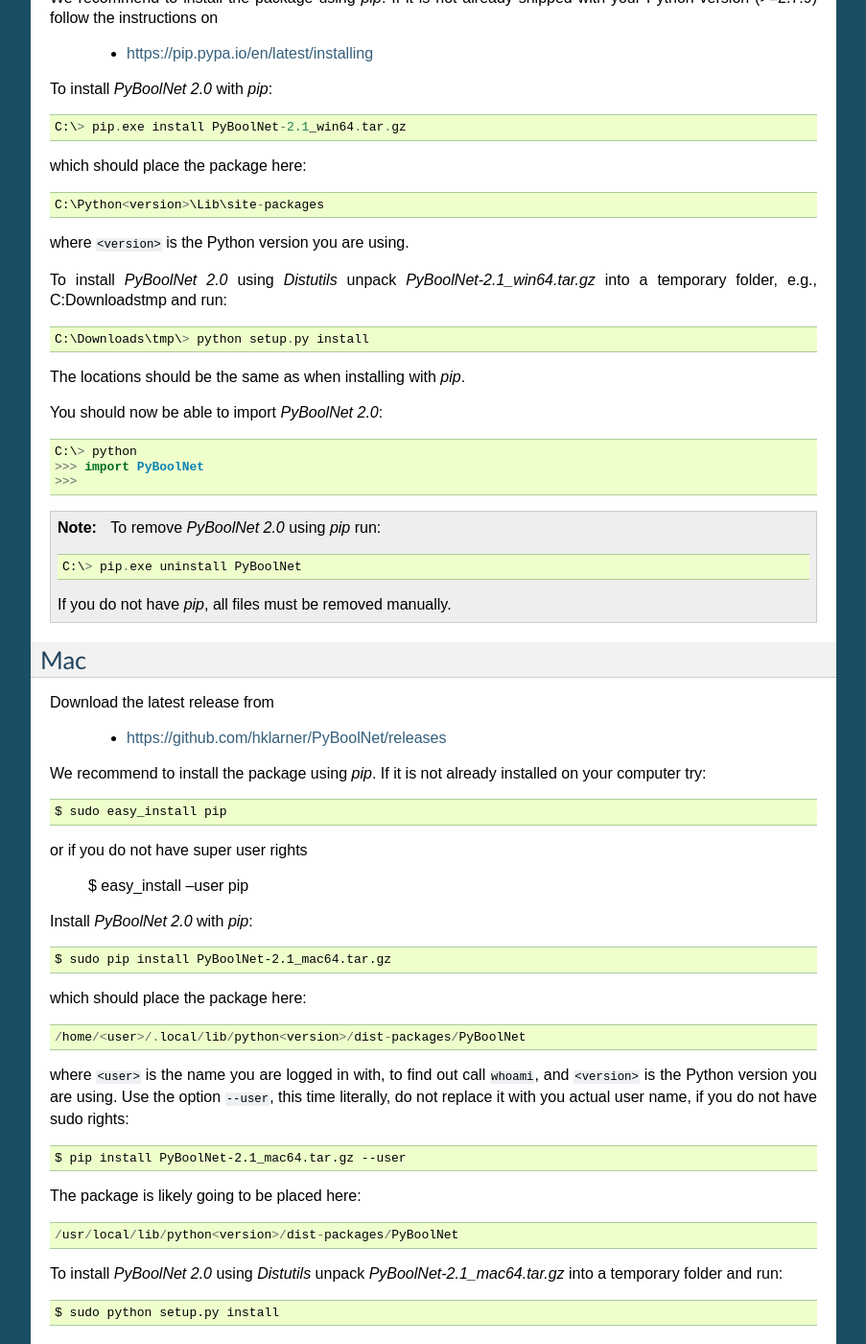
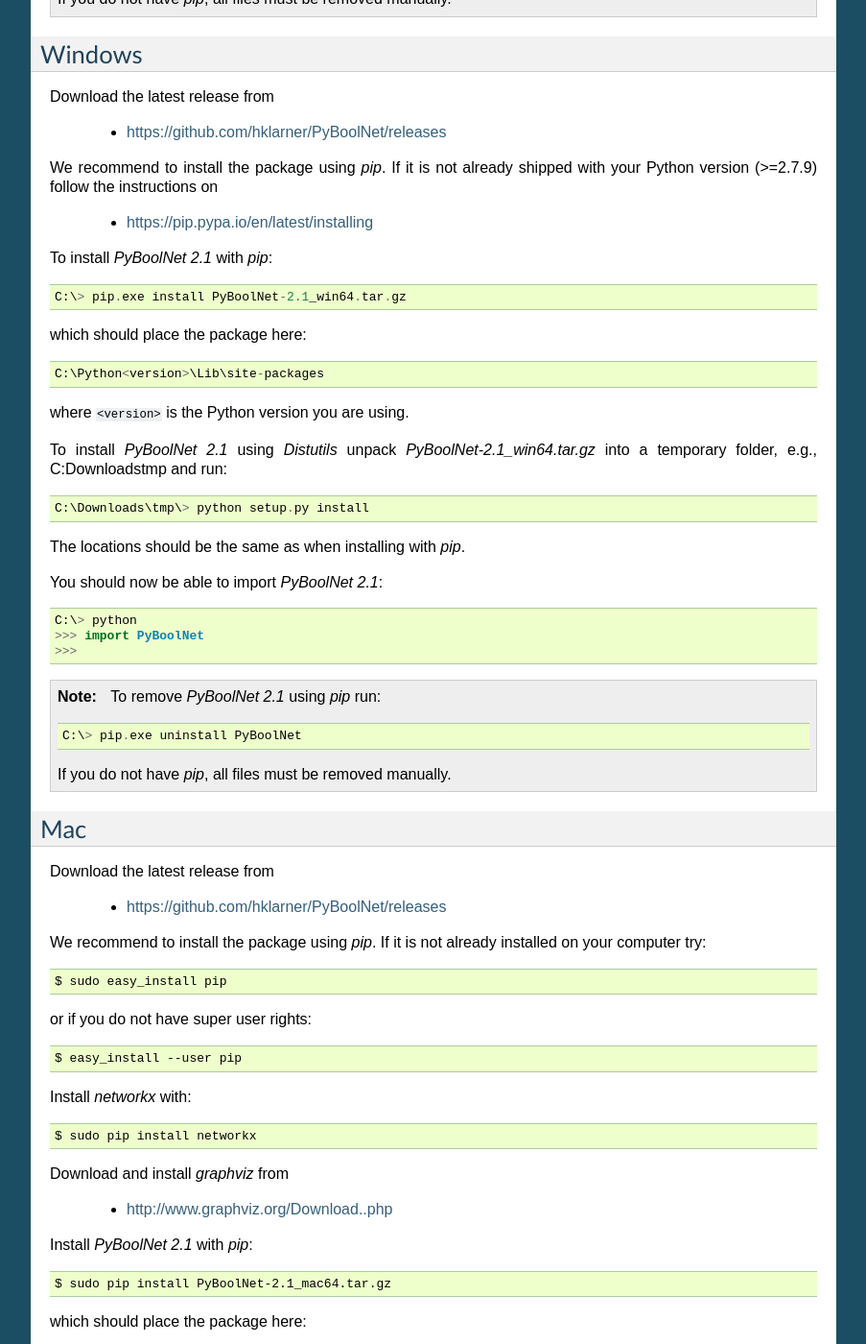
Before and after one commit to hklarner/pyboolnet, a Sphinx documentation site: the page built from Docs/Sphinx/source/Installation.rst, in a window 1280 px wide and 1400 px high, scrolled down 1485 px. Shown: the whole window at 96% size, without its empty margins (198-1101 px from the left). Built offline with Sphinx 7.4.7, drawn with Linux system fonts in a browser that asks for light colours; formulas are drawn with MathJax 3; some of the changed text lies outside the part shown.

Commit message:
updated docs

```diff
--- a/Docs/Sphinx/source/Installation.rst
+++ b/Docs/Sphinx/source/Installation.rst
@@ -30,6 +30,15 @@
 We recommend to install the package using *pip*. If it is not already installed on your computer try::
 
    $ apt-get install python-pip
+
+Make sure that the lates version of *networkx* is installed::
+
+   $ sudo pip install networkx
+
+And that *graphviz* and *imagemagick*::
+
+   $ sudo apt-get install graphviz
+   $ sudo apt-get install imagemagick
 
 Install |software| with *pip*::
 
@@ -123,9 +132,17 @@
 
    $ sudo easy_install pip
 
-or if you do not have super user rights
+or if you do not have super user rights::
 
    $ easy_install --user pip
+
+Install *networkx* with::
+
+   $ sudo pip install networkx
+
+Download and install *graphviz* from
+
+   * http://www.graphviz.org/Download..php
 
 Install |software| with *pip*::
 
--- a/Docs/Sphinx/source/Substitutions.rst
+++ b/Docs/Sphinx/source/Substitutions.rst
@@ -3,7 +3,7 @@
 
 
 
-.. |software| replace:: *PyBoolNet 2.0*
+.. |software| replace:: *PyBoolNet 2.1*
 
 .. _BNetToPrime:  https://github.com/xstreck1/BNetToPrime
 .. _clasp-3.1.1:  https://sourceforge.net/projects/potassco/files/clasp/3.1.1
```
